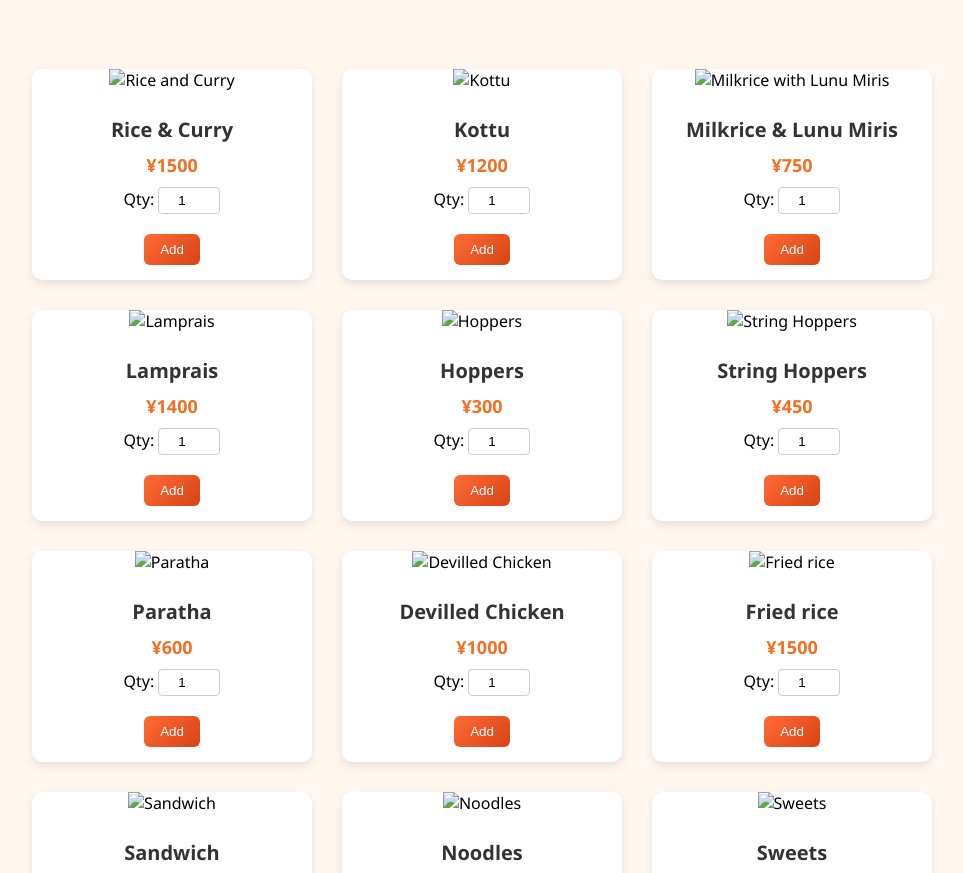
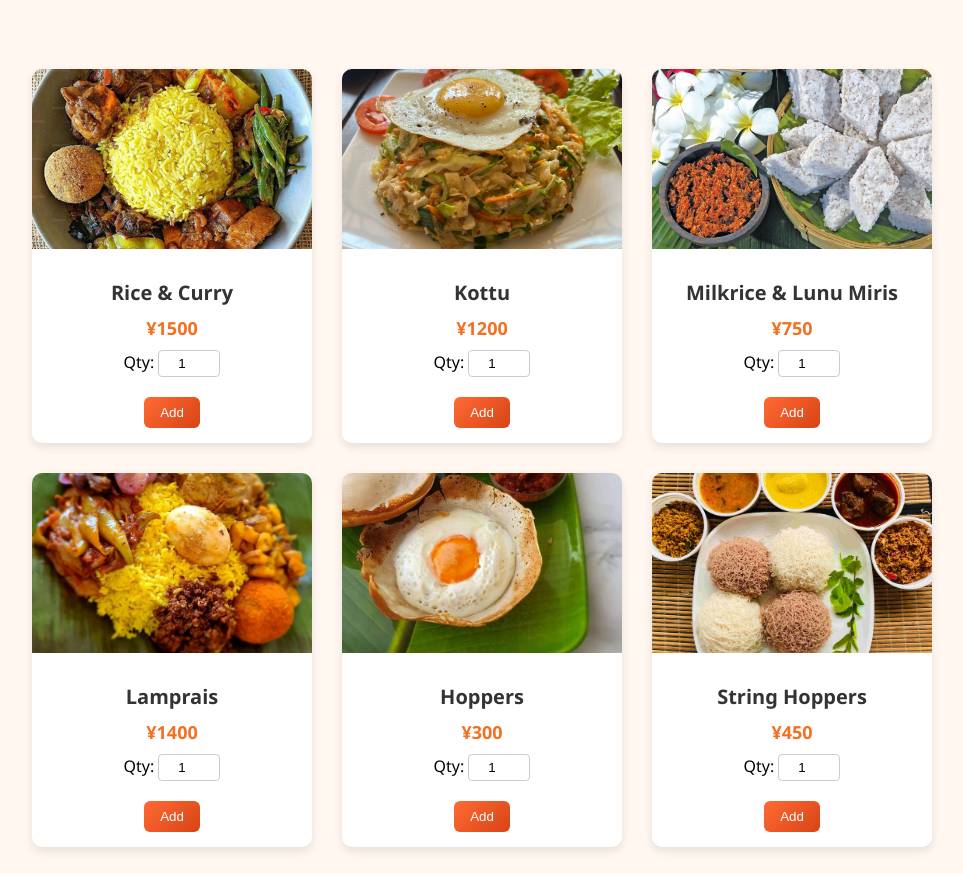
Before and after one commit to OurWebGroupProject/WebFinalProject, a plain HTML site: page order.html in a window 1280 px wide. Shown: the part 180-1053 px from the top of the page, without its empty margins (158-1121 px from the left). Drawn offline with Linux system fonts and the light colour scheme.

Commit message:
Update order.html

```diff
--- a/order.html
+++ b/order.html
@@ -418,7 +418,7 @@
   </nav>
 
   <div class="flag">
-   <img src="images/srilankanflag.png" alt="Sri Lankan Flag">
+   <img src="./srilankanflag.png" alt="Sri Lankan Flag">
  </div>
 
 </header>
@@ -427,7 +427,7 @@
 
 <div class="card-grid">
   <div class="card">
-    <img src="images/riceandcurry.jpg" alt="Rice and Curry">
+    <img src="./riceandcurry.jpg" alt="Rice and Curry">
     <div class="card-content">
       <h3>Rice & Curry</h3>
       <div class="price">¥1500</div>
@@ -440,7 +440,7 @@
 
 
   <div class="card">
-    <img src="images/kottu.jpg" alt="Kottu">
+    <img src="./kottu.jpg" alt="Kottu">
     <div class="card-content">
       <h3>Kottu</h3>
       <div class="price">¥1200</div>
@@ -451,7 +451,7 @@
   </div>
 
  <div class="card">
-    <img src="images/milkrice.jpg" alt="Milkrice with Lunu Miris">
+    <img src="./milkrice.jpg" alt="Milkrice with Lunu Miris">
     <div class="card-content">
       <h3>Milkrice & Lunu Miris</h3>
       <div class="price">¥750</div>
@@ -462,7 +462,7 @@
   </div>
 
   <div class="card">
-    <img src="images/lamprais.jpg" alt="Lamprais">
+    <img src="./lamprais.jpg" alt="Lamprais">
     <div class="card-content">
       <h3>Lamprais</h3>
       <div class="price">¥1400</div>
@@ -473,7 +473,7 @@
   </div>
 
   <div class="card">
-    <img src="images/hoppers.jpg" alt="Hoppers">
+    <img src="./hoppers.jpg" alt="Hoppers">
     <div class="card-content">
       <h3>Hoppers</h3>
       <div class="price">¥300</div>
@@ -484,7 +484,7 @@
   </div>
 
   <div class="card">
-    <img src="images/stringhoppers.jpeg" alt="String Hoppers">
+    <img src="./stringhoppers.jpeg" alt="String Hoppers">
     <div class="card-content">
       <h3>String Hoppers</h3>
       <div class="price">¥450</div>
@@ -495,7 +495,7 @@
   </div>
 
   <div class="card">
-    <img src="images/paratha.jpg" alt="Paratha">
+    <img src="./paratha.jpg" alt="Paratha">
     <div class="card-content">
       <h3>Paratha</h3>
       <div class="price">¥600</div>
@@ -506,7 +506,7 @@
   </div>
 
   <div class="card">
-    <img src="images/dvchicken.jpg" alt="Devilled Chicken">
+    <img src="./dvchicken.jpg" alt="Devilled Chicken">
     <div class="card-content">
       <h3>Devilled Chicken</h3>
       <div class="price">¥1000</div>
@@ -517,7 +517,7 @@
   </div>
 
     <div class="card">
-    <img src="images/friedrice.jpg" alt="Fried rice">
+    <img src="./friedrice.jpg" alt="Fried rice">
     <div class="card-content">
       <h3>Fried rice</h3>
       <div class="price">¥1500</div>
@@ -529,7 +529,7 @@
 
 
    <div class="card">
-    <img src="images/sandwich.jpg" alt="Sandwich">
+    <img src="./sandwich.jpg" alt="Sandwich">
     <div class="card-content">
       <h3>Sandwich</h3>
       <div class="price">¥900</div>
@@ -540,7 +540,7 @@
   </div>
 
    <div class="card">
-    <img src="images/noodles.jpg" alt="Noodles">
+    <img src="./noodles.jpg" alt="Noodles">
     <div class="card-content">
       <h3>Noodles</h3>
       <div class="price">¥650</div>
@@ -551,7 +551,7 @@
   </div>
 
   <div class="card">
-    <img src="images/sweets.jpeg" alt="Sweets">
+    <img src="./sweets.jpeg" alt="Sweets">
     <div class="card-content">
       <h3>Sweets</h3>
       <div class="price">¥500</div>
```
